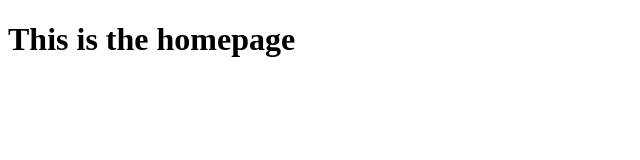
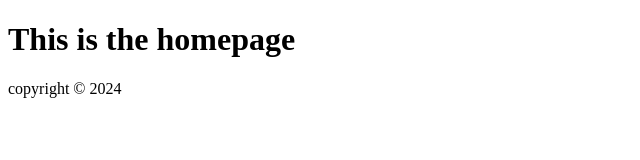
Before and after one commit to E-Dimag/github-practice, a plain HTML site: page index.html in a window 1280 px wide. Shown: the whole page, without its empty margins (0-640 px from the left). Drawn offline with Linux system fonts and the light colour scheme.

Commit message:
Added footer to html

```diff
--- a/index.html
+++ b/index.html
@@ -7,5 +7,7 @@
 </head>
 <body>
    <h1>This is the homepage</h1>
+
+   <footer>copyright &copy; 2024</footer>
 </body>
 </html>
```
